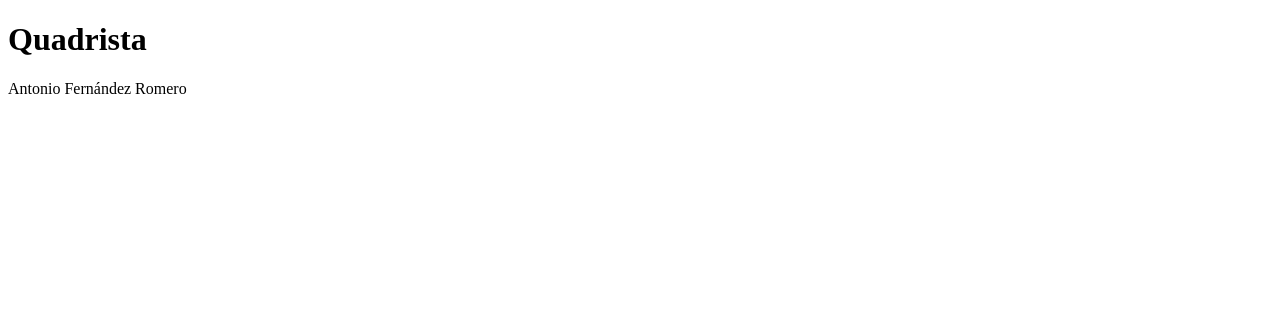
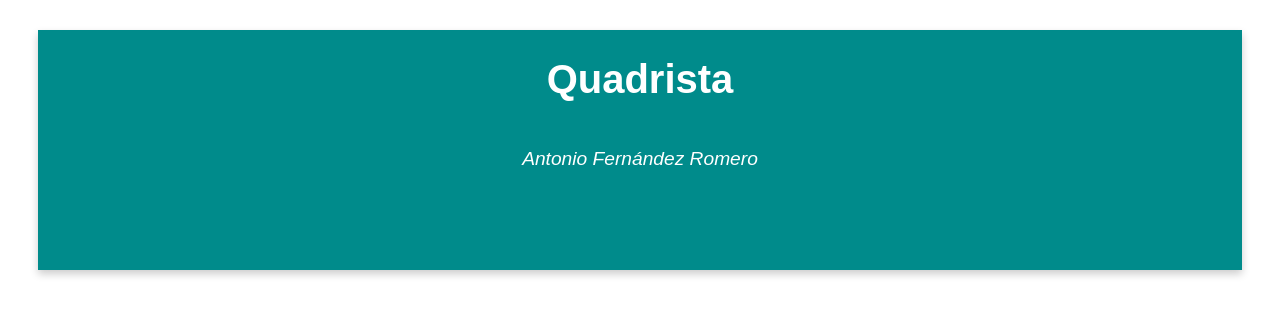
Before and after one commit to Romero-rgb/ioc-angular-quadrista-antonio-fernandez, an Angular app: page / in a window 1280 px wide. Shown: the top 316 px of the page. Built offline with nearby package versions, Linux system fonts and the light colour scheme.

Commit message:
Creat l'estil base de Quadrista

```diff
--- a/src/app/app.component.scss
+++ b/src/app/app.component.scss
@@ -0,0 +1,23 @@
+div {
+    display: flex;
+    flex-direction: column;
+    align-items: center;
+    justify-content: top;
+    height: 30vh;
+    background-color:darkcyan;
+    margin: 30px;
+    box-shadow: 0 4px 8px rgba(0, 0, 0, 0.2);
+}
+
+h1 {
+    font-family: Arial, Helvetica, sans-serif;
+    font-size: 2.5em;
+    color: white;
+}
+
+p {
+    font-family: Arial, Helvetica, sans-serif;
+    font-size: 1.2em;
+    color: white;
+    font-style: italic;
+}
```
